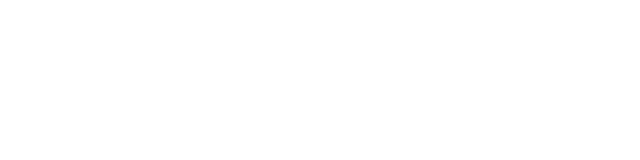
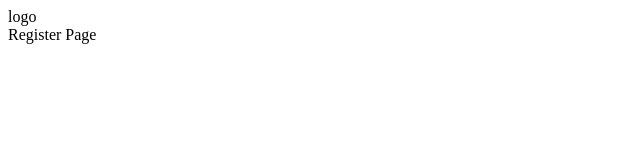
Before and after one commit to vbvivek28/chat-app, a React (Vite) app in the folder chatApp-frontend/: page /register in a window 1280 px wide. Shown: the top 160 px of the page, without its empty margins (0-640 px from the left). Built offline with nearby package versions, Linux system fonts and the light colour scheme.

Commit message:
react router setup

```diff
--- a/chatApp-frontend/src/App.jsx
+++ b/chatApp-frontend/src/App.jsx
@@ -1,12 +1,12 @@
-import {Routes,Route} from 'react-router-dom'
-import Home from './components/MessagePage'
+import { Outlet } from "react-router-dom"
+
 function App() {
 
 
   return (
-   <Routes>
-    <Route path="/" element={<Home/>}></Route>
-   </Routes>
+   <div>
+    <Outlet/>
+   </div>
   )
 }
 
--- /dev/null
+++ b/chatApp-frontend/src/layout/index.jsx
@@ -0,0 +1,11 @@
+import React from "react";
+
+const AutoLayouts =({children})=>{
+    return (
+        <>
+        <div>logo</div>
+        {children}
+        </>
+    )
+}
+export default AutoLayouts;
--- a/chatApp-frontend/src/main.jsx
+++ b/chatApp-frontend/src/main.jsx
@@ -8,7 +8,5 @@ import router from './routes/index.jsx'
 createRoot(document.getElementById('root')).render(
   <StrictMode>
    <RouterProvider router={router}><App /></RouterProvider>
-
-
   </StrictMode>,
 )
--- a/chatApp-frontend/src/pages/HomePage.jsx
+++ b/chatApp-frontend/src/pages/HomePage.jsx
@@ -1,8 +1,11 @@
 import React from 'react'
-
+import { Outlet } from "react-router-dom"
 function HomePage() {
   return (
+    <>
     <div>HomePage</div>
+    <Outlet/>
+    </>
   )
 }
 
--- a/chatApp-frontend/src/pages/RegisterPage.jsx
+++ b/chatApp-frontend/src/pages/RegisterPage.jsx
@@ -2,7 +2,7 @@ import React from 'react'
 
 function RegisterPage() {
   return (
-    <div>RegisterPage</div>
+    <div>Register Page</div>
   )
 }
 
```
Also changed, not shown: chatApp-frontend/src/routes/index.jsx (+5 -5 lines).
